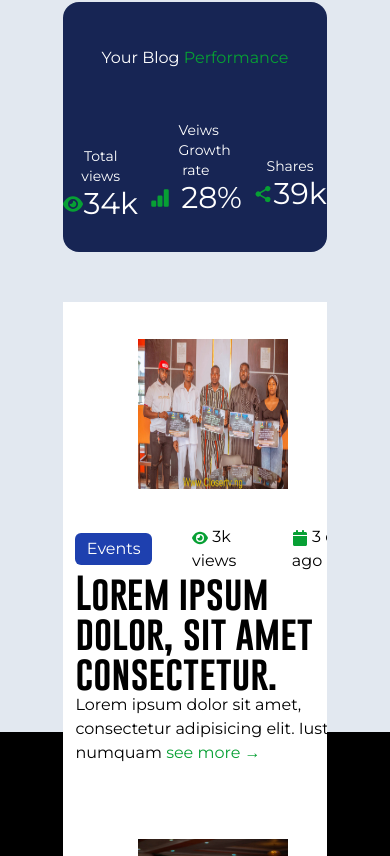
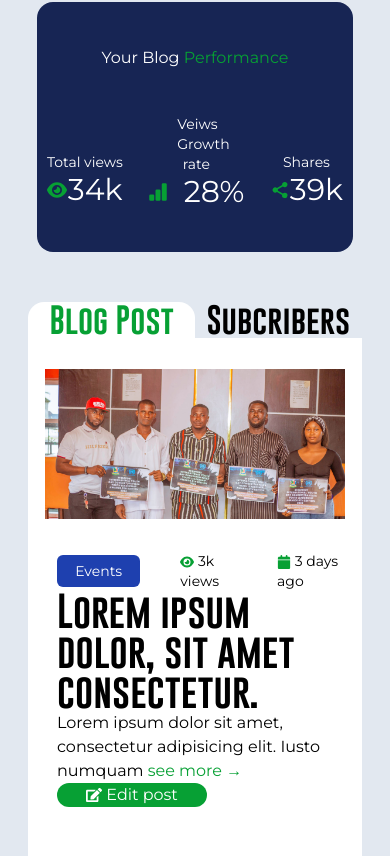
Before and after one commit to emiedonmokumo/gifted-natus-foundation, a Next.js app: page /dashboard in a window 390 px wide. Shown: the part 528-1384 px from the top of the page. Built offline with nearby package versions, Linux system fonts and the light colour scheme.

Commit message:
finish first version of dashboard

```diff
--- a/app/(admin)/dashboard/page.tsx
+++ b/app/(admin)/dashboard/page.tsx
@@ -6,7 +6,7 @@ import { FaEdit } from "react-icons/fa";
 import Link from "next/link";
 import Nav from "@/app/components/Nav";
 import Footer from "@/app/components/Footer";
-import { useEffect, useState } from "react";
+import { useState, useRef } from "react";
 
 interface Post {
   img: string;
@@ -22,6 +22,9 @@ export default function Dashboard() {
   const [views, setViews] = useState<string>("34k");
   const [shares, setShares] = useState<string>("39k");
   const [growthRate, setGrowthrate] = useState<string>("28%");
+
+  const blog = useRef<HTMLDivElement | null>(null);
+  const subcribe = useRef<HTMLDivElement | null>(null);
 
   const posts: Post[] = [
     {
@@ -110,6 +113,34 @@ export default function Dashboard() {
   // useEffect(()=>{
 
   // },[views,shares,growthRate])
+
+  function showSubcriber(e:any){
+    e.target.classList.add("bg-white")
+    e.target.classList.add("text-[#07a034]")
+    e.target.parentElement.firstElementChild.classList.remove("bg-white")
+    e.target.parentElement.firstElementChild.classList.remove("text-[#07a034]")
+    if(subcribe.current){
+      subcribe.current.style.display = "block"
+    }
+    if(blog.current){
+      blog.current.style.display = "none"
+    }
+  }
+
+
+  function showBlog(e:any){
+    e.target.classList.add("bg-white")
+    e.target.classList.add("text-[#07a034]")
+    e.target.parentElement.lastElementChild.classList.remove("bg-white")
+    e.target.parentElement.lastElementChild.classList.remove("text-[#07a034]")
+    if(subcribe.current){
+      subcribe.current.style.display = "none"
+    }
+    if(blog.current){
+      blog.current.style.display = "block"
+    }
+  }
+
   return (
     <div className="bg-slate-200">
       <header className="bg-slate-800 sm:h-[300px]">
@@ -126,14 +157,14 @@ export default function Dashboard() {
       {/*statistics blog and subcribers section*/}
 
       {/* blog statistics */}
-      <div className="w-[90vw] mx-auto relative my-20 h-[800px] sm:flex sm:flex-col sm:items-center sm:top-[150px] md:flex md:justify-center ">
-        <div className="inline-block bg-blue-950 h-[250px] w-[75%] mr-7 text-white  rounded-2xl sm:mx-auto md:mx-auto">
+      <div className="w-[90vw] mx-auto relative my-20 h-[1100px] sm:flex sm:flex-col sm:items-center sm:top-[150px] md:flex md:justify-center ">
+        <div className="inline-block bg-blue-950 h-[250px] w-[75%] mr-7 text-white  rounded-2xl sm:w-[90%] md:w-[90%] sm:mx-auto md:mx-auto">
           <h1 className="text-center my-11">
             Your Blog <span className="text-[#07a034]">Performance</span>
           </h1>
           <div className="flex items-center justify-evenly text-center">
             <div className="">
-              <p className="sm:text-sm sm:mt-[32px]">Total views</p>
+              <p className="sm:text-sm sm:mt-[35px]">Total views</p>
               <h1 className="text-5xl flex items-center justify-evenly space-x-2 sm:text-3xl">
                 {" "}
                 <FaEye className="text-[#07a034] text-3xl sm:text-xl" /> {views}
@@ -149,7 +180,7 @@ export default function Dashboard() {
               </h1>
             </div>
             <div className="">
-              <p className="sm:text-sm sm:mt-[32px]">Shares</p>
+              <p className="sm:text-sm sm:mt-[35px]">Shares</p>
               <h1 className="text-5xl flex items-center justify-evenly space-x-2 sm:text-3xl">
                 <IoShareSocialSharp className="text-[#07a034] text-3xl sm:text-xl" />{" "}
                 {shares}
@@ -168,7 +199,10 @@ export default function Dashboard() {
             style={{ height: `calc(50px * ${subcribers.length + 1})` }}
           >
             {subcribers.map((sub, id) => (
-              <div key={id} className="h-[50px] flex items-center justify-evenly">
+              <div
+                key={id}
+                className="h-[50px] flex items-center justify-evenly"
+              >
                 <p className="w-[70%] overflow-hidden">{sub}</p>{" "}
                 <FaRegCopy
                   onClick={() => window.navigator.clipboard.writeText(sub)}
@@ -179,34 +213,85 @@ export default function Dashboard() {
           </div>
         </div>
         {/* BLog post and subcribers in mobile */}
-            <div className="w-[75%] h-[700px] bg-white absolute top-[300px] flex flex-col items-center">
-              <h1 className="font-gobold md:hidden sm:hidden text-2xl text-center my-5">Explore Your Post</h1>
-              <div className="w-full h-70% flex md:flex-col sm:flex-col  justify-evenly overflow-scroll">
-                <div className="w-full" style={{
-                  height:`calc(500px * ${posts.length + 1})`
-                }}>
+        <div className="w-[75%] h-[700px] bg-white sm:bg-transparent md:bg-transparent absolute top-[300px] flex flex-col items-center sm:w-[95%] md:w-[90%]">
+          <h1 className="font-gobold md:hidden sm:hidden text-2xl text-center my-5">
+            Explore Your Post
+          </h1>
+          <div className="w-full h-10 lg:hidden flex justify-evenly">
+            <h1 className="font-gobold text-3xl rounded-t-2xl bg-white w-[50%] text-center text-[#07a034]" onClick={showBlog}>Blog Post</h1>
+            <h1 className="font-gobold text-3xl rounded-t-2xl w-[50%] h- text-center " onClick={showSubcriber}>Subcribers</h1>
+          </div>
+          <div className="w-full h-70% flex md:flex-col sm:flex-col bg-white justify-evenly overflow-scroll ">
+            <div
+              ref={blog}
+              className="w-full"
+              style={{
+                height: `calc(${blog.current?.style.height} * ${posts.length + 1})`,
+              }}
+            >
               {posts.map((post, id) => (
                 <div
-                        className="flex sm:flex-col md:flex-col items-center justify-evenly sm:h-[500px] h-[400px] sm:w-[300px] mx-auto lg:w-[80%] space-x-3 md:w-[500px]"
+                  className="flex sm:flex-col md:flex-col items-center justify-evenly h-auto md:h-[500px] sm:h-[500px] sm:w-[300px] mx-auto lg:w-[80%] space-x-3 md:w-[500px]"
                   key={id}
                 >
-                        <img src={post.img} alt={post.title} className="w-[50%] h-[150px]" />
+                  <div className="lg:w-[50%] w-full h-[150px] overflow-hidden">
+                    <img src={post.img} alt={post.title} className="" />
+                  </div>
                   <div>
-                          <div className="flex items-center justify-between w-full sm:space-x-10 lg:space-x-20">
+                    <div className="flex items-center justify-between w-full sm:space-x-10 lg:space-x-20 sm:text-sm">
                       <div className="event bg-blue-800 rounded-md w-28 h-8 text-white flex items-center justify-center">
                         {post.category}
                       </div>
-                            <p><FaEye className="inline-block text-[#07a034]" /> {post.veiws} views</p>
-                            <p><FaCalendar className="inline-block text-[#07a034]" /> {post.day}</p>
-                            <p className="text-white bg-[#07a034] sm:hidden md:hidden w-[150px] text-center rounded-xl"><FaEdit className="inline-block" /> Edit post</p>
+                      <p>
+                        <FaEye className="inline-block text-[#07a034]" />{" "}
+                        {post.veiws} views
+                      </p>
+                      <p>
+                        <FaCalendar className="inline-block text-[#07a034]" />{" "}
+                        {post.day}
+                      </p>
+                      <p className="text-white bg-[#07a034] sm:hidden md:hidden w-[150px] text-center rounded-xl">
+                        <FaEdit className="inline-block" /> Edit post
+                      </p>
                     </div>
                     <div className="">
                       <h1 className="font-gobold text-4xl">{post.title}</h1>
-                            <p>{post.shortText} <Link href="#" className="text-[#07a034]">see more &rarr;</Link></p>
+                      <p>
+                        {post.shortText}{" "}
+                        <Link href="#" className="text-[#07a034]">
+                          see more &rarr;
+                        </Link>
+                      </p>
                     </div>
+                    <p className="text-white bg-[#07a034] lg:hidden w-[150px] text-center rounded-xl">
+                        <FaEdit className="inline-block" /> Edit post
+                      </p>
                   </div>
                 </div>
               ))}
+            </div>
+            <div className="bg-white h-[780px] w-full overflow-y-scroll hidden " ref={subcribe}>
+              <h1 className=" text-2xl my-4 flex justify-evenly font-gobold">
+                Your Subcribers{" "}
+                <FaRegCopy onClick={subs} className="hover:text-slate-700" />
+              </h1>
+              <div
+                className="w-full"
+                style={{ height: `calc(50px * ${subcribers.length + 1})` }}
+              >
+                {subcribers.map((sub, id) => (
+                  <div
+                    key={id}
+                    className="h-[50px] flex items-center justify-evenly"
+                  >
+                    <p className="w-[70%] overflow-hidden">{sub}</p>{" "}
+                    <FaRegCopy
+                      onClick={() => window.navigator.clipboard.writeText(sub)}
+                      className="hover:text-slate-700"
+                    />
+                  </div>
+                ))}
+              </div>
             </div>
           </div>
         </div>
--- a/components/LoginForm.tsx
+++ /dev/null
@@ -1,15 +0,0 @@
-'use client'
-import React from 'react'
-
-const LoginForm = () => {
-    console.log('working')
-  return (
-    <div>
-      <form>
-        <input type="text" name="" id="" />
-      </form>
-    </div>
-  )
-}
-
-export default LoginForm
```
Lines whose indentation alone changed are shown as unchanged.
